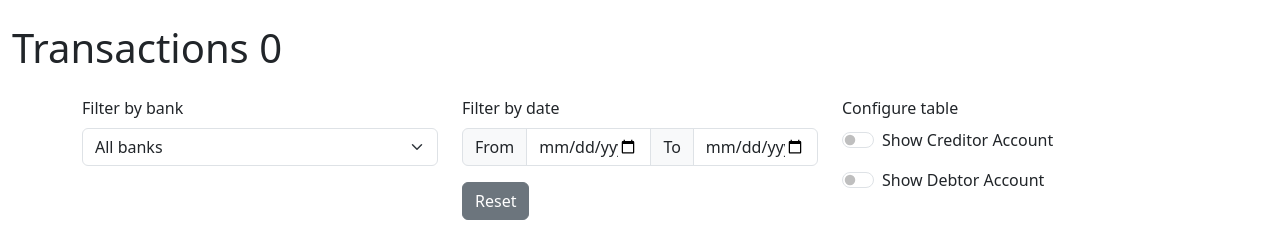
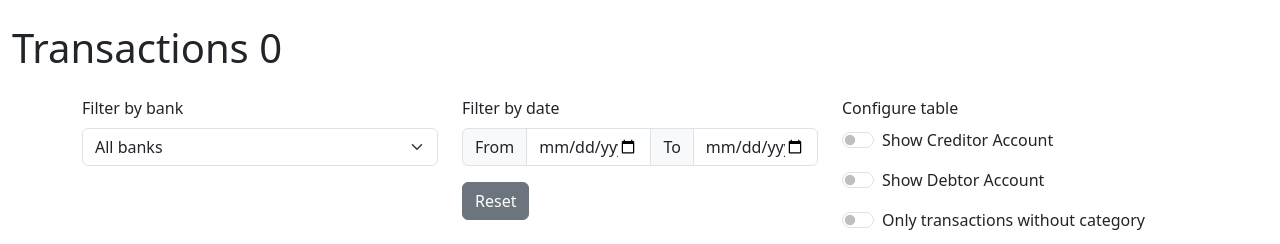
Before and after one commit to tobiasschuerg/bank_transaction_donwloader, a Flask app: page / in a window 1280 px wide. Shown: the part 56-300 px from the top of the page. Run offline with Flask 3, Linux system fonts and the light colour scheme; data that the repository does not hold is empty; parts of the project's set-up code (start-up, migrations or seed data) failed here and were passed over; some libraries are stand-ins or nearby versions.

Commit message:
feature: add toggle for category missing filter

```diff
--- a/frontend/flask.py
+++ b/frontend/flask.py
@@ -26,7 +26,8 @@ def index():
         banks=banks,
         selected_bank=bank_name,
         start_date=start_date,
-        end_date=end_date
+        end_date=end_date,
+        category_missing=filter_no_category
     )
 
 
--- a/frontend/static/js/controls.js
+++ b/frontend/static/js/controls.js
@@ -19,3 +19,19 @@ document.addEventListener("DOMContentLoaded", (event) => {
       localStorage.setItem("debtorAccountChecked", this.checked);
     });
 });
+
+function submitFormWithCategoryMissing() {
+  let checkbox = document.getElementById("toggleNoCategory");
+  let url = new URL(window.location.href);
+
+  // If the checkbox is checked, add 'category_missing=true' to the URL
+  if (checkbox.checked) {
+    url.searchParams.set("category_missing", "true");
+  } else {
+    // If the checkbox is not checked, remove the 'category_missing' parameter from the URL
+    url.searchParams.delete("category_missing");
+  }
+
+  // Reload the page with the new URL
+  window.location.href = url.toString();
+}
--- a/frontend/templates/index.html
+++ b/frontend/templates/index.html
@@ -74,6 +74,16 @@ content %}
         <label class="form-check-label" for="toggleDebtorAccount"
           >Show Debtor Account</label
         >
+      </div>
+
+      <div class="form-check form-switch my-3">
+        <input class="form-check-input" type="checkbox" id="toggleNoCategory"
+        name="category_missing" onchange="submitFormWithCategoryMissing()"
+               {{ 'checked' if category_missing == 'true' else '' }}
+        />
+        <label class="form-check-label" for="toggleNoCategory">
+          Only transactions without category
+        </label>
       </div>
     </div>
   </div>
```
